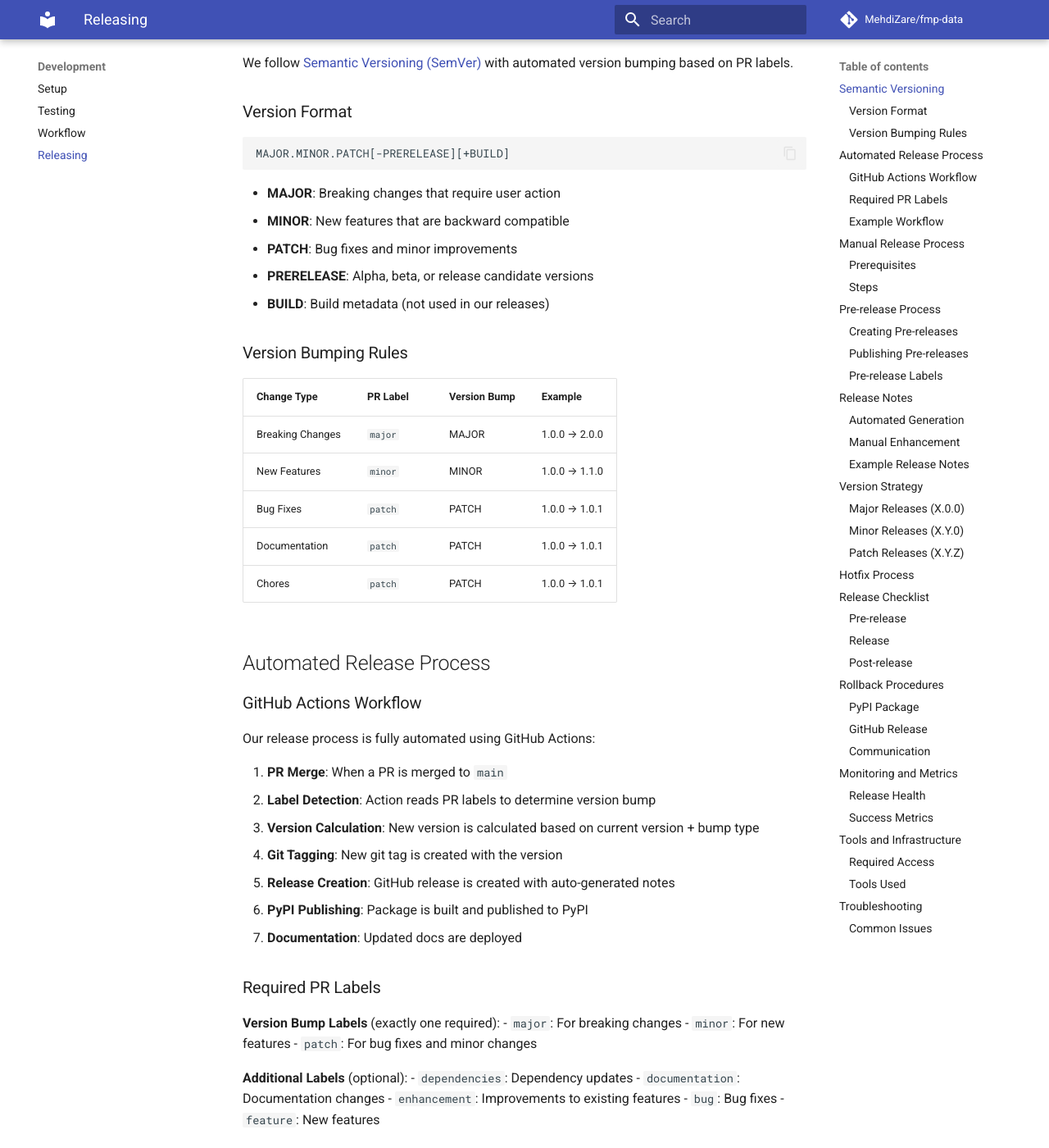
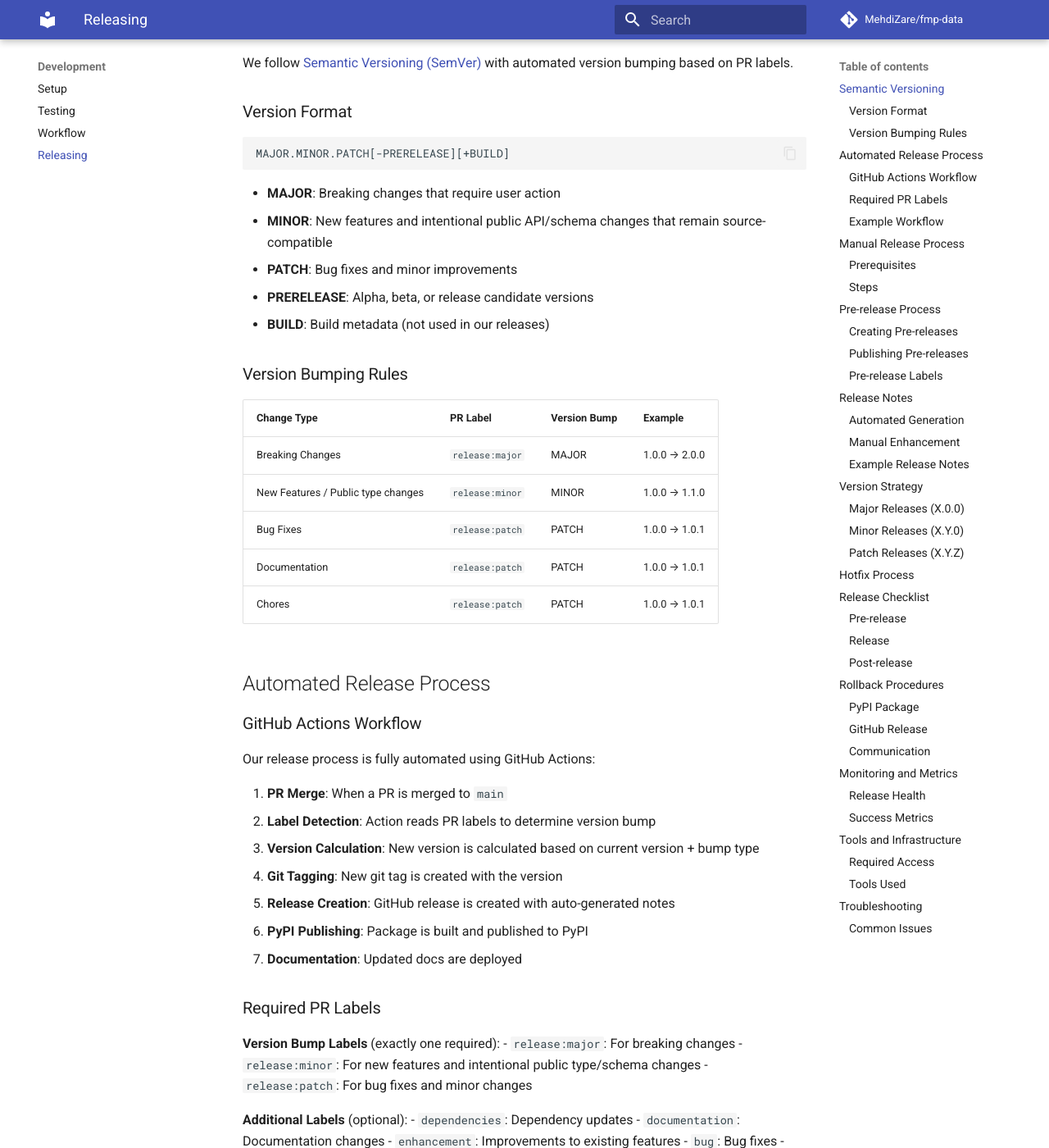
Before and after one commit to MehdiZare/fmp-data, an MkDocs documentation site: the page built from docs/contributing/releasing.md, in a window 1280 px wide and 1400 px high, scrolled down 306 px. Shown: the whole window at 82% size. Built offline with MkDocs 1.6.1 and Material for MkDocs 9.7.7, drawn with Linux system fonts in a browser that asks for light colours; comment, search, counter and statistics services are not loaded; the version menu is left out.

````diff
--- a/docs/contributing/releasing.md
+++ b/docs/contributing/releasing.md
@@ -13,7 +13,7 @@ MAJOR.MINOR.PATCH[-PRERELEASE][+BUILD]
 ```
 
 - **MAJOR**: Breaking changes that require user action
-- **MINOR**: New features that are backward compatible
+- **MINOR**: New features and intentional public API/schema changes that remain source-compatible
 - **PATCH**: Bug fixes and minor improvements
 - **PRERELEASE**: Alpha, beta, or release candidate versions
 - **BUILD**: Build metadata (not used in our releases)
@@ -22,11 +22,11 @@ MAJOR.MINOR.PATCH[-PRERELEASE][+BUILD]
 
 | Change Type | PR Label | Version Bump | Example |
 |-------------|----------|--------------|---------|
-| Breaking Changes | `major` | MAJOR | 1.0.0 → 2.0.0 |
-| New Features | `minor` | MINOR | 1.0.0 → 1.1.0 |
-| Bug Fixes | `patch` | PATCH | 1.0.0 → 1.0.1 |
-| Documentation | `patch` | PATCH | 1.0.0 → 1.0.1 |
-| Chores | `patch` | PATCH | 1.0.0 → 1.0.1 |
+| Breaking Changes | `release:major` | MAJOR | 1.0.0 → 2.0.0 |
+| New Features / Public type changes | `release:minor` | MINOR | 1.0.0 → 1.1.0 |
+| Bug Fixes | `release:patch` | PATCH | 1.0.0 → 1.0.1 |
+| Documentation | `release:patch` | PATCH | 1.0.0 → 1.0.1 |
+| Chores | `release:patch` | PATCH | 1.0.0 → 1.0.1 |
 
 ## Automated Release Process
 
@@ -45,9 +45,9 @@ Our release process is fully automated using GitHub Actions:
 ### Required PR Labels
 
 **Version Bump Labels** (exactly one required):
-- `major`: For breaking changes
-- `minor`: For new features
-- `patch`: For bug fixes and minor changes
+- `release:major`: For breaking changes
+- `release:minor`: For new features and intentional public type/schema changes
+- `release:patch`: For bug fixes and minor changes
 
 **Additional Labels** (optional):
 - `dependencies`: Dependency updates
````
Also changed, not shown: CHANGELOG.md (+9 -2 lines), docs/contributing/index.md (+3 -3 lines), docs/contributing/workflow.md (+3 -3 lines), 3 other files.
